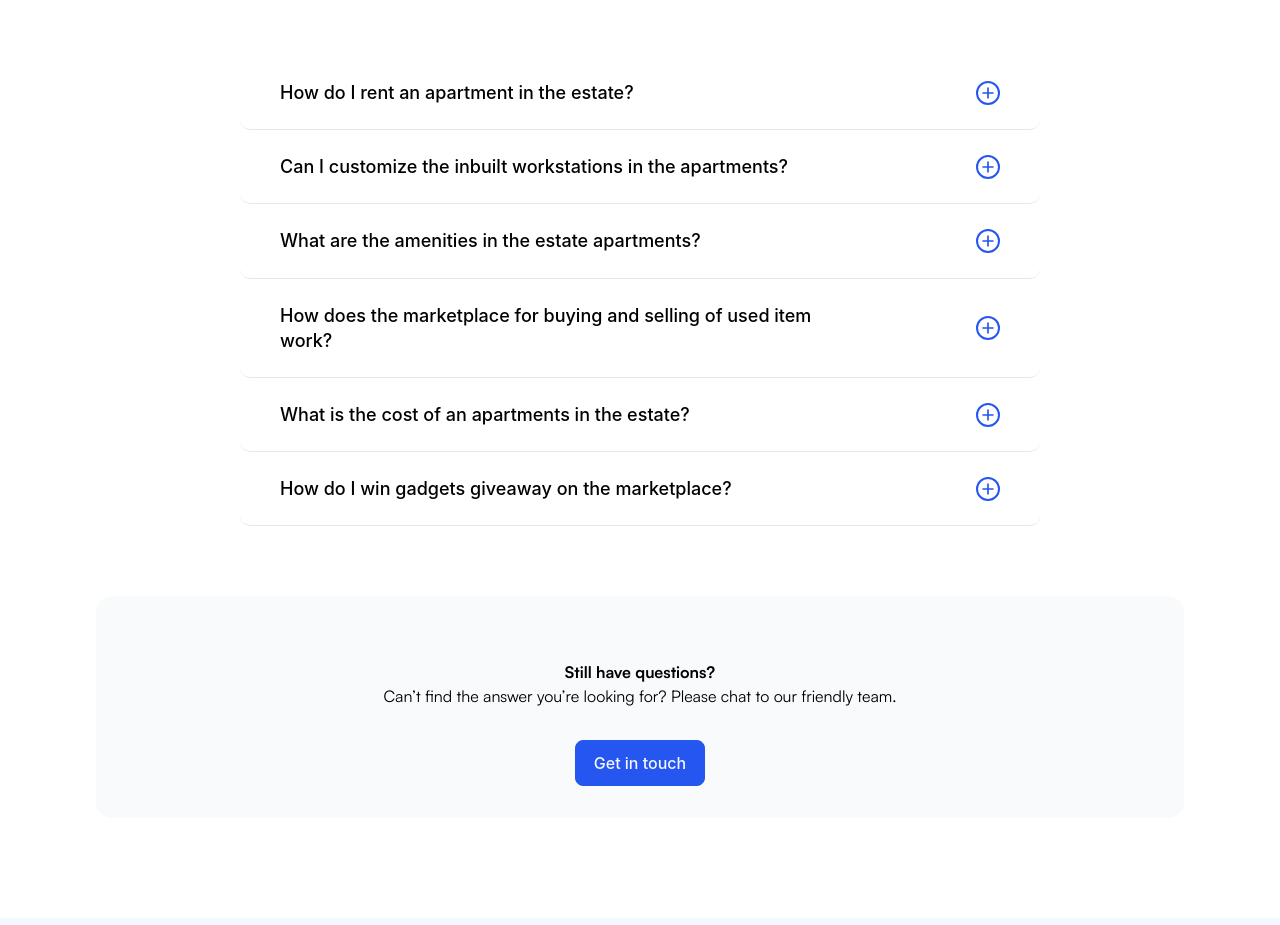
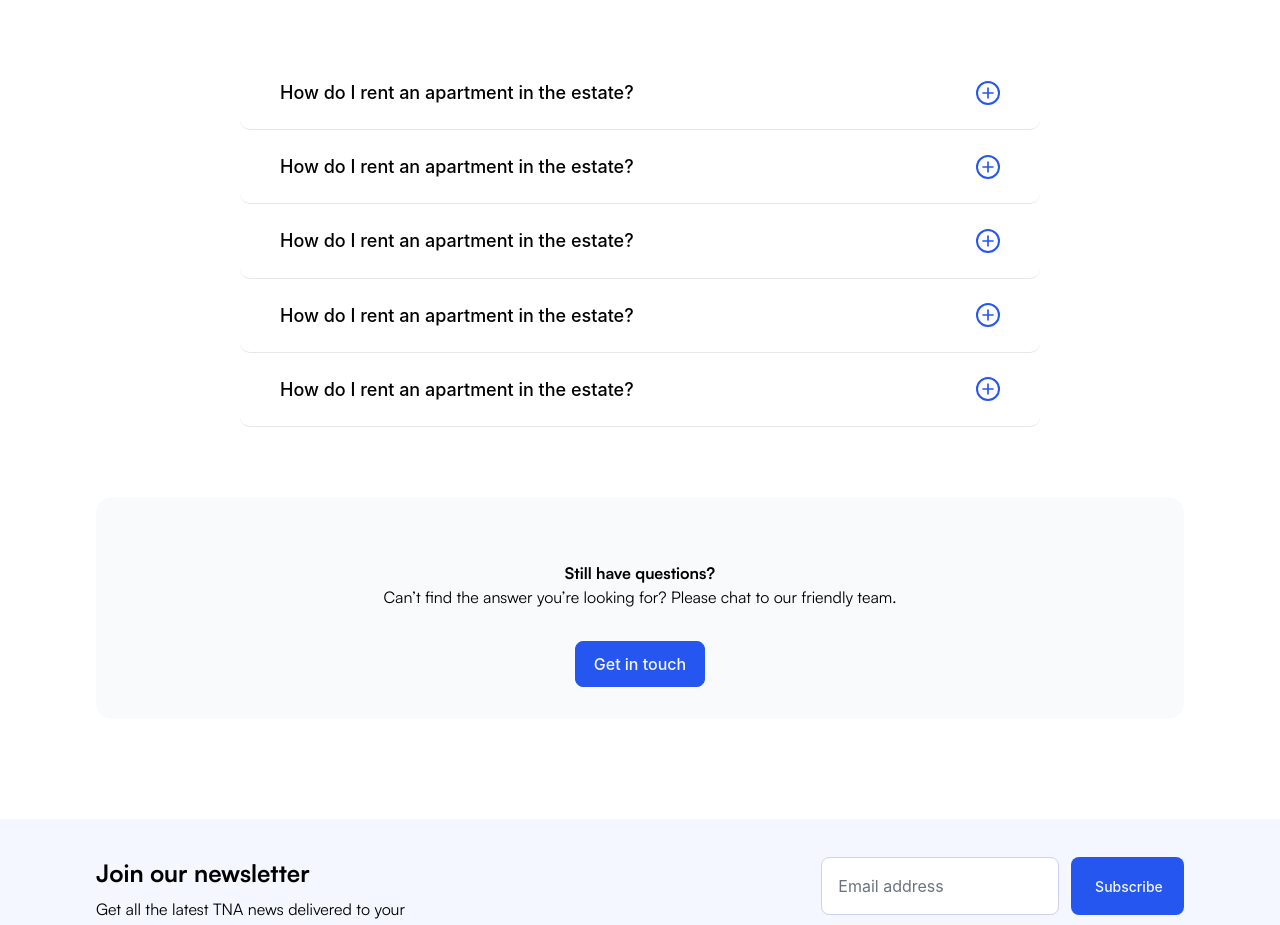
Before and after one commit to JosephOluOlofinte/tech-network-africa, a React (Vite) app: page / in a window 1280 px wide. Shown: the part 7400-8325 px from the top of the page. Built offline with nearby package versions, Linux system fonts and the light colour scheme; a web font is replaced by a local one.

Commit message:
refactoring the accordion component

```diff
--- a/src/components/block/Accordion.tsx
+++ b/src/components/block/Accordion.tsx
@@ -1,156 +1,15 @@
 import React, { useState } from 'react';
-import Button from './Button';
 
 // DOCUMENTATION
-// This is the accordion prop and it can be of two types:
-// with a button and without button
-// Using a button is optional,
-// so if a button is needed, simply don't add it
-// if a button is needed, in order to link to a page or more info,
-// use withBtn as in <Accordion text="" description="" witBtn />
-// Then proceed to add btnText and btnUrl
-// Those without button are just <Accordion text="" description="" />
-// values related to Btn are also optional
+// This is the accordion component
+// The content is set to ReactNode so html
+// and/or JSX can be used within the accordion
+// So answers to FAQs can have links, buttons, images, etc
 
-// This accordion uses the <Button /> prop which has its own properties
-// such as text, url, and others
-// btnUrl and btnText in <Accordion />
-// are mapped to url and text in <Button />
-
-// type Accordion = {
-//   children: React.ReactNode;
-//   onClick?: () => void;
-//   className?: string;
-// };
-
-
-// type AccordionProps = {
-//   title: string;
-//   description: string;
-//   withBtn?: boolean; //optional. use withBtn in the Accordion to enable the button
-//   btnText?: string;
-//   btnUrl?: string;
-// }
-
-// export const Accordion: React.FC<Accordion> = ({ children, onClick, className='' }) => {
-
-//   return (
-//     <div className={className} onClick={onClick}>{ children }</div>
-//   )
-// }
-
-
-// export const AccordionChild: React.FC<AccordionProps> = ({
-//   title,
-//   description,
-//   withBtn,
-//   btnText = '',
-//   btnUrl,
-
-// }) => {
-//   const [isOpen, setIsOpen] = useState(false);
-
-//   const toggleAccordion = () => {
-//     setIsOpen((prev) => !prev);
-//   };
-
-//   return (
-//     <div
-//       className={`h-max border-b rounded-[10px] xltablet:px-[40px] lglaptop:px-[50px] w-full transition-all duration-1000 ${
-//         isOpen ? 'py-[40px]' : 'py-[24px]'
-//       }`}
-//     >
-//       <button
-//         onClick={toggleAccordion}
-//         className='w-[100%] text-left cursor-pointer outline-0 flex justify-between items-center
-//       '
-//       >
-//         <h3 className='text-[18px] font-inter font-medium max-w-[80%] leading-[1.4]'>
-//           {title}
-//         </h3>
-//         {isOpen ? (
-//           <div className='border-2 border-brandBlue2 rounded-full'>
-//             <svg
-//               xmlns='http://www.w3.org/2000/svg'
-//               fill='none'
-//               viewBox='0 0 24 24'
-//               stroke-width='2.5'
-//               stroke='currentColor'
-//               className='size-5 p-[2px] text-brandBlue2'
-//             >
-//               <path
-//                 stroke-linecap='round'
-//                 stroke-linejoin='round'
-//                 d='M6 18 18 6M6 6l12 12'
-//               />
-//             </svg>
-//           </div>
-//         ) : (
-//           <div className='border-2 border-brandBlue2 rounded-full'>
-//             <svg
-//               xmlns='http://www.w3.org/2000/svg'
-//               fill='none'
-//               viewBox='0 0 24 24'
-//               strokeWidth='2.5'
-//               stroke='currentColor'
-//               className='size-5 p-[2px] text-brandBlue2'
-//             >
-//               <path
-//                 strokeLinecap='round'
-//                 strokeLinejoin='round'
-//                 d='M12 4.5v15m7.5-7.5h-15'
-//               />
-//             </svg>
-//           </div>
-//         )}
-//       </button>
-
-//       <div
-//         className={`overflow-hidden transition-all  duration-1000 ${
-//           isOpen ? 'max-h-[450px]' : 'max-h-0'
-//         }`}
-//       >
-//         <p className='text-brandDeepGray500 font-inter font-normal text-[16px] border-t border-white90 pt-[20px] laptop:pt-[40px] desktop:pt-[50px] mt-[24px] h-fit '>
-//           {description}
-//         </p>
-
-//         {withBtn ? (
-//           <Button
-//             variant='greyBtn'
-//             size='regular'
-//             className='flex justify-between items-center mt-[20px] laptop:mt-[40px] desktop:mt-[50px] '
-//             url={btnUrl}
-//           >
-//             <p className='font-medium text-grey30 max-w-[80%]'>{btnText}</p>
-
-//             <svg
-//               xmlns='http://www.w3.org/2000/svg'
-//               fill='none'
-//               viewBox='0 0 24 24'
-//               strokeWidth={1.5}
-//               className='stroke-grey30 size-10 laptop:size-12 desktop:size-14 bg-absoluteWhite rounded-full m-0 leading-none'
-//             >
-//               <path
-//                 strokeLinecap='round'
-//                 strokeLinejoin='round'
-//                 d='m12.75 15 3-3m0 0-3-3m3 3h-7'
-//               />
-//             </svg>
-//           </Button>
-//         ) : null}
-//       </div>
-//     </div>
-//   );
-// };
-
-// export default Accordion;
 
 type AccordionChildProps = {
   title: string;
-  description: string;
-  withBtn?: boolean;
-  btnText?: string;
-  btnUrl?: string;
+  children?: React.ReactNode;
   isOpen?: boolean; // coming from parent
   onToggle?: () => void; // coming from parent
 };
@@ -190,10 +49,7 @@ export const Accordion: React.FC<AccordionProps> = ({
 
 export const AccordionChild: React.FC<AccordionChildProps> = ({
   title,
-  description,
-  withBtn,
-  btnText = '',
-  btnUrl,
+  children,
   isOpen = false,
   onToggle,
 }) => {
@@ -230,7 +86,7 @@ export const AccordionChild: React.FC<AccordionChildProps> = ({
           </div>
         ) : (
           <div className='border-2 border-brandBlue2 rounded-full'>
-            {/* Plus Icon */}
+            {/* Open Icon */}
             <svg
               xmlns='http://www.w3.org/2000/svg'
               fill='none'
@@ -251,36 +107,12 @@ export const AccordionChild: React.FC<AccordionChildProps> = ({
 
       <div
         className={`overflow-hidden transition-all duration-1000 ${
-          isOpen ? 'max-h-[450px]' : 'max-h-0'
+          isOpen ? 'max-h-[1000px]' : 'h-0'
         }`}
       >
         <p className='text-brandDeepGray500 font-inter font-normal text-[16px] border-t border-white90 pt-[20px] laptop:pt-[40px] desktop:pt-[50px] mt-[24px] h-fit'>
-          {description}
+          {children}
         </p>
-
-        {withBtn ? (
-          <Button
-            variant='greyBtn'
-            size='regular'
-            className='flex justify-between items-center mt-[20px] laptop:mt-[40px] desktop:mt-[50px]'
-            url={btnUrl}
-          >
-            <p className='font-medium text-grey30 max-w-[80%]'>{btnText}</p>
-            <svg
-              xmlns='http://www.w3.org/2000/svg'
-              fill='none'
-              viewBox='0 0 24 24'
-              strokeWidth={1.5}
-              className='stroke-grey30 size-10 laptop:size-12 desktop:size-14 bg-absoluteWhite rounded-full m-0 leading-none'
-            >
-              <path
-                strokeLinecap='round'
-                strokeLinejoin='round'
-                d='m12.75 15 3-3m0 0-3-3m3 3h-7'
-              />
-            </svg>
-          </Button>
-        ) : null}
       </div>
     </div>
   );
--- a/src/pages/homepage/FAQ.tsx
+++ b/src/pages/homepage/FAQ.tsx
@@ -20,30 +20,61 @@ const FAQ = () => {
         </div>
 
         <Accordion className='w-[800px]'>
-          <AccordionChild
-            title='How do I rent an apartment in the estate?'
-            description='Download our mobile app here to browse through a wide selection of apartments, with detailed pricing information.'
-          />
-          <AccordionChild
-            title='Can I customize the inbuilt workstations in the apartments?'
-            description='Download our mobile app here to browse through a wide selection of apartments, with detailed pricing information.'
-          />
-          <AccordionChild
-            title='What are the amenities in the estate apartments?'
-            description='Download our mobile app here to browse through a wide selection of apartments, with detailed pricing information.'
-          />
-          <AccordionChild
-            title='How does the marketplace for buying and selling of used item work?'
-            description='Download our mobile app here to browse through a wide selection of apartments, with detailed pricing information.'
-          />
-          <AccordionChild
-            title='What is the cost of an apartments in the estate?'
-            description='Download our mobile app here to browse through a wide selection of apartments, with detailed pricing information.'
-          />
-          <AccordionChild
-            title='How do I win gadgets giveaway on the marketplace?'
-            description='Download our mobile app here to browse through a wide selection of apartments, with detailed pricing information.'
-          />
+          <AccordionChild title='How do I rent an apartment in the estate?'>
+            <p>
+              Download our mobile app here to browse through a wide selection of
+              apartments, with detailed pricing information.
+            </p>
+          </AccordionChild>
+
+          <AccordionChild title='How do I rent an apartment in the estate?'>
+            <p>
+              Download our mobile app here to browse through a wide selection of
+              apartments, with detailed pricing information.
+            </p>
+            <Button
+              variant='greyBtn'
+              size='regular'
+              className='flex justify-between items-center mt-[20px] laptop:mt-[40px] desktop:mt-[50px]'
+              url=''
+            >
+              <p className='font-medium text-grey30 max-w-[80%]'>Learn more</p>
+              <svg
+                xmlns='http://www.w3.org/2000/svg'
+                fill='none'
+                viewBox='0 0 24 24'
+                strokeWidth={1.5}
+                className='stroke-grey30 size-10 laptop:size-12 desktop:size-14 bg-absoluteWhite rounded-full m-0 leading-none'
+              >
+                <path
+                  strokeLinecap='round'
+                  strokeLinejoin='round'
+                  d='m12.75 15 3-3m0 0-3-3m3 3h-7'
+                />
+              </svg>
+            </Button>
+          </AccordionChild>
+
+          <AccordionChild title='How do I rent an apartment in the estate?'>
+            <p>
+              Download our mobile app here to browse through a wide selection of
+              apartments, with detailed pricing information.
+            </p>
+          </AccordionChild>
+
+          <AccordionChild title='How do I rent an apartment in the estate?'>
+            <p>
+              Download our mobile app here to browse through a wide selection of
+              apartments, with detailed pricing information.
+            </p>
+          </AccordionChild>
+
+          <AccordionChild title='How do I rent an apartment in the estate?'>
+            <p>
+              Download our mobile app here to browse through a wide selection of
+              apartments, with detailed pricing information.
+            </p>
+          </AccordionChild>
         </Accordion>
 
         <div className='bg-brandDeepGray50 w-full p-8 rounded-2xl grid gap-8 place-content-center'>
```
